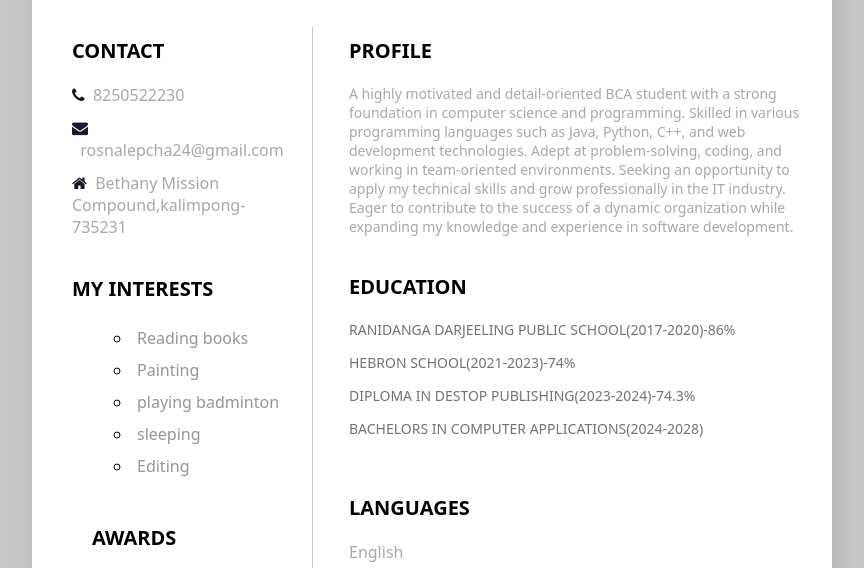
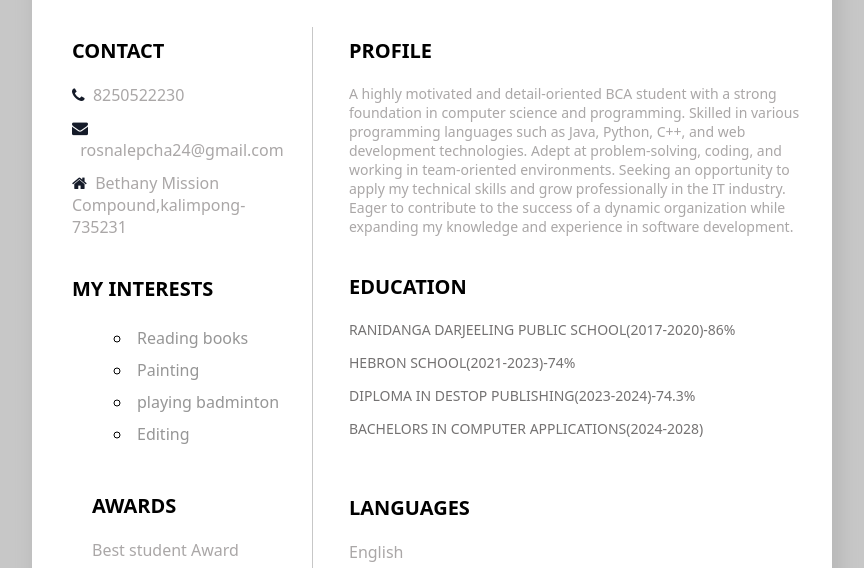
Before and after one commit to RosnaLepcha/Rosna-, a plain HTML site: page index.html in a window 1280 px wide. Shown: the part 177-745 px from the top of the page, without its empty margins (208-1072 px from the left). Drawn offline with Linux system fonts and the light colour scheme.

Commit message:
Add files via upload

```diff
--- a/index.html
+++ b/index.html
@@ -29,7 +29,7 @@
                     <li><span>Reading books</span></li>
                     <li><span>Painting</span></li>
                     <li><span>playing badminton</span></li>
-                    <li><span>sleeping</span></li>
+
                     <li><span>Editing</span></li>
                 </ul>
                 <br/>
```
